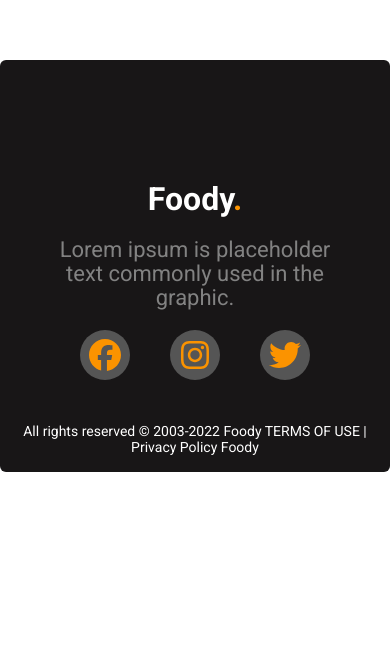
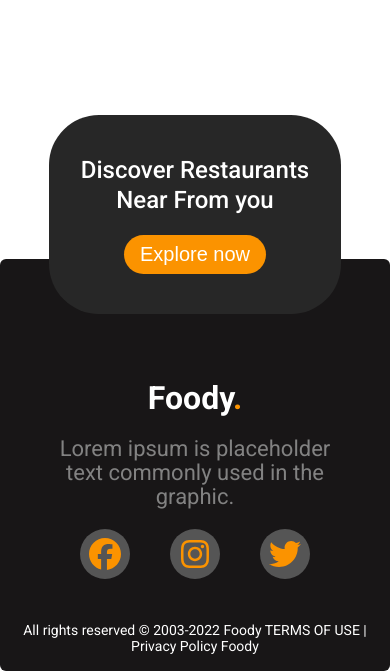
Before and after one commit to orkhan-huseyn/foody_final_project, a Next.js app: page / in a window 390 px wide. Shown: the part 4597-5268 px from the top of the page. Before the commit the page ends 5069 px from the top, so only its background shows below. Built offline with nearby package versions, Linux system fonts and the light colour scheme.

Commit message:
Add explore restaurants section

```diff
--- /dev/null
+++ b/components/ExploreRestaurants.js
@@ -0,0 +1,31 @@
+import styles from '../styles/ExploreRestaurants.module.css';
+
+import Pizza from '../assets/images/explorerestaurants/pizza.svg';
+import Burger from '../assets/images/explorerestaurants/burger.svg';
+
+import { motion } from 'framer-motion';
+
+function ExploreRestaurants() {
+    return (
+        <motion.div
+            className={styles.container}
+            initial={{ opacity: 0, scale: 0.5 }}
+            whileInView={{ opacity: 1, scale: 1 }}
+            transition={{
+                duration: 0.5,
+                type: 'spring',
+                stiffness: 70,
+            }}
+            viewport={{ once: true }}
+        >
+            <img src={Pizza.src} className={styles.image} />
+            <div className={styles.text}>
+                <h4>Discover Restaurants Near From you</h4>
+                <button>Explore now</button>
+            </div>
+            <img src={Burger.src} className={styles.image} />
+        </motion.div>
+    );
+}
+
+export default ExploreRestaurants;
--- a/pages/index.js
+++ b/pages/index.js
@@ -6,6 +6,7 @@ import DeliciousMenu from 'components/DeliciousMenu';
 import HomePizzaFries from 'components/HomePizzaFriesSec';
 import Layout from 'components/Layout';
 import NewFoods from 'components/NewFoods';
+import ExploreRestaurants from 'components/ExploreRestaurants';
 
 const Home = () => {
     return (
@@ -19,6 +20,7 @@ const Home = () => {
                 <DeliciousMenu />
                 <HomePizzaFries />
                 <NewFoods />
+                <ExploreRestaurants />
             </main>
         </Layout>
     );
--- /dev/null
+++ b/styles/ExploreRestaurants.module.css
@@ -0,0 +1,114 @@
+.container {
+    background-color: #272727;
+    max-width: 75%;
+    display: flex;
+    justify-content: space-between;
+    align-items: center;
+    gap: 15px;
+    padding: 60px 50px;
+    border-radius: 50px;
+    margin: 0 auto;
+    position: relative;
+    top: 110px;
+}
+
+.container .image {
+    max-width: 170px;
+    width: 100%;
+    height: auto;
+}
+
+.container .text {
+    display: flex;
+    flex-direction: column;
+    align-items: center;
+    gap: 40px;
+}
+
+.container .text h4 {
+    font-size: 46px;
+    font-weight: 500;
+    line-height: 70px;
+    color: #fff;
+    text-align: center;
+}
+
+.container .text button {
+    border: 0;
+    background-color: #fb9300;
+    color: #fff;
+    font-size: 20px;
+    font-weight: 500;
+    letter-spacing: 3%;
+    padding: 12px 44px;
+    border-radius: 30px;
+    transition: all 200ms ease;
+}
+
+.container .text button:hover {
+    transform: scale(0.98);
+}
+
+/* Responsive css */
+
+@media (max-width: 1260px) {
+    .container .text h4 {
+        font-size: 34px;
+        line-height: 45px;
+    }
+
+    .container .image {
+        max-width: 180px;
+    }
+}
+
+@media (max-width: 1135px) {
+    .container .image {
+        max-width: 160px;
+        width: 100%;
+        height: auto;
+    }
+
+    .container .text h4 {
+        font-size: 24px;
+        line-height: 35px;
+    }
+}
+
+@media (max-width: 950px) {
+    .container {
+        top: 70px;
+    }
+
+    .container {
+        padding: 40px 20px;
+        display: block;
+    }
+
+    .container .text h4 {
+        font-size: 30px;
+    }
+
+    .image {
+        display: none;
+    }
+
+    .container .text button {
+        padding: 8px 16px;
+    }
+}
+
+@media (max-width: 480px) {
+    .container {
+        top: 55px;
+    }
+
+    .container .text h4 {
+        font-size: 24px;
+        line-height: 30px;
+    }
+
+    .container .text {
+        gap: 20px;
+    }
+}
```
Also changed, not shown: assets/images/explorerestaurants/burger.svg (added), assets/images/explorerestaurants/pizza.svg (added).
